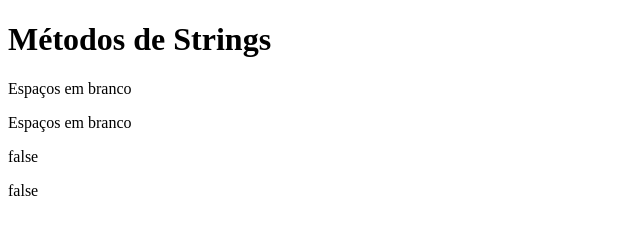
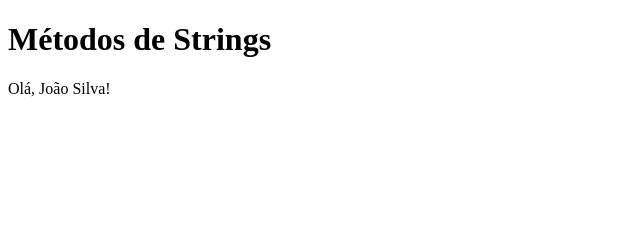
Before and after one commit to larissamanso/Larissa, a plain HTML site: page 3008/html_js_2.html in a window 1280 px wide. Shown: the whole page, without its empty margins (0-640 px from the left). Drawn offline with Linux system fonts and the light colour scheme.

Commit message:
concatenação e formatação

```diff
--- a/3008/html_js_2.html
+++ b/3008/html_js_2.html
@@ -7,27 +7,21 @@
    <body>
     <h1>Métodos de Strings</h1>
     <p id="teste1"></p>
-    <p id="teste2"></p>
-    <p id="teste3"></p>
-    <p id="teste4"></p>
+
 
 
     <script type="text/Javascript">
-        let frase = '   Espaços em branco   ';
+        let nome = 'João';
 
-        let textoLimpo = frase.trim();
-        console.log(textoLimpo);
+        let sobrenome = 'Silva';
 
-        let comecaCom = frase.startsWith('Espaços');
-        console.log(comecaCom);
+        let nomeCompleto = nome + ' ' + sobrenome;
+        console.log(nomeCompleto);
 
-        let terminaCom = frase.endsWith('branco');
-        console.log(terminaCom);
+        let mensagem = `Olá, ${nome} ${sobrenome}!`;
+        console.log(mensagem);
 
-        document.getElementById('teste1').innerHTML += frase;
-        document.getElementById('teste2').innerHTML += textoLimpo;
-        document.getElementById('teste3').innerHTML += comecaCom;
-        document.getElementById('teste4').innerHTML += terminaCom;
+        document.getElementById('teste1').innerHTML += mensagem;
 
     </script>
    </body>
```
